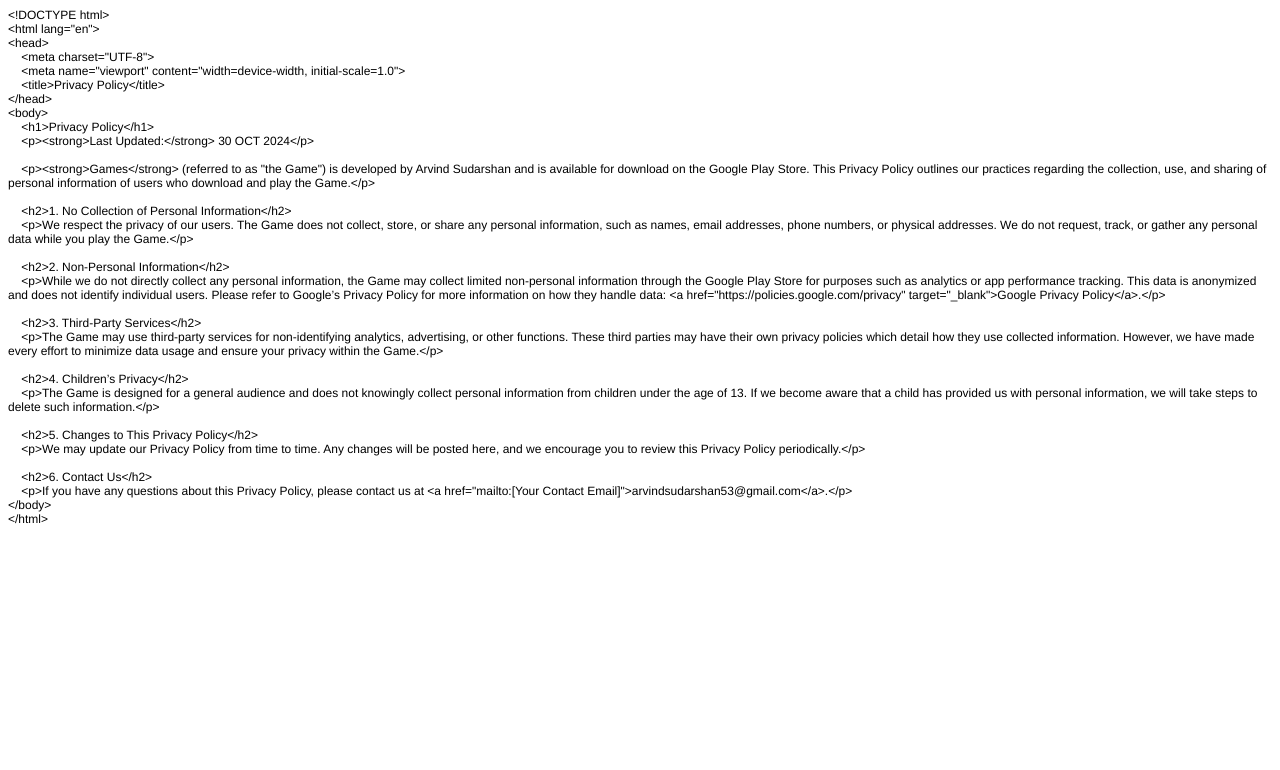
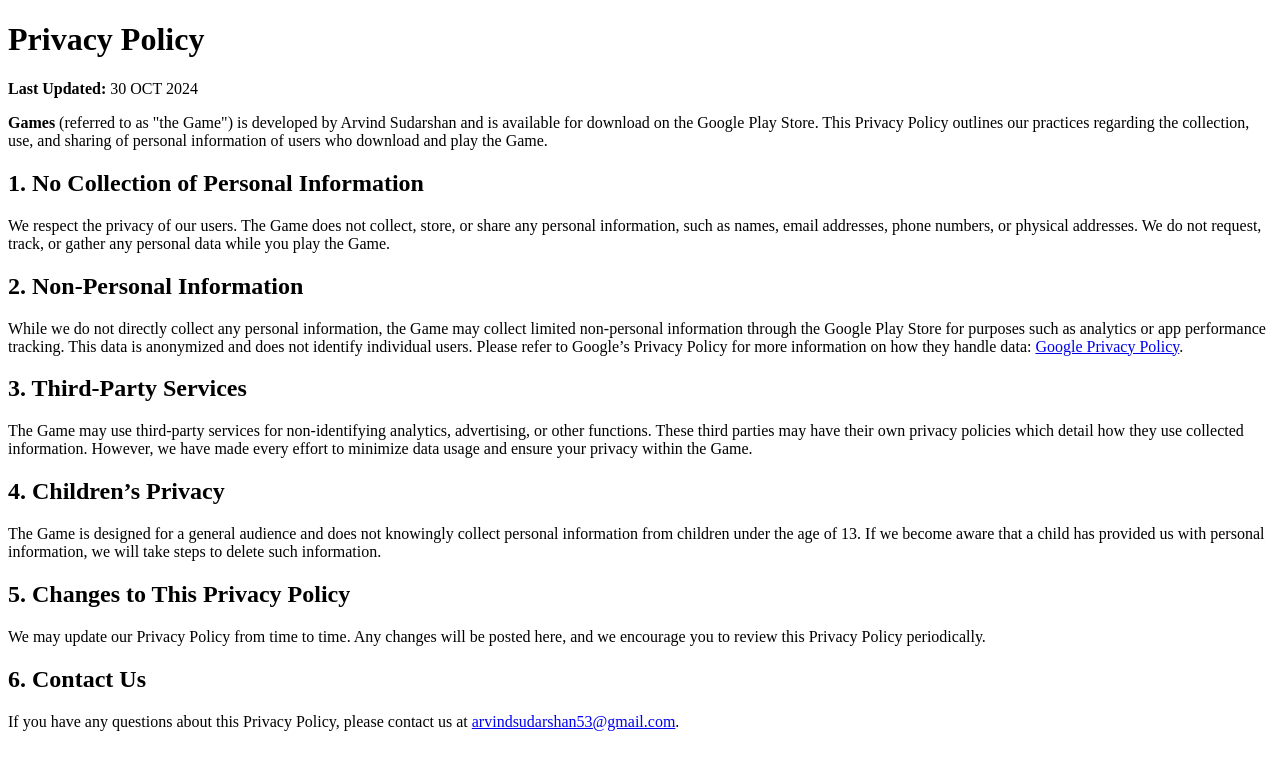
Before and after one commit to arvindsudarshan53/privacypolicy, a plain HTML site: page index.html in a window 1280 px wide. Drawn offline with Linux system fonts and the light colour scheme.

Commit message:
Update index.html

```diff
--- a/index.html
+++ b/index.html
@@ -1,48 +1,63 @@
-<!DOCTYPE html PUBLIC "-//W3C//DTD HTML 4.01//EN" "http://www.w3.org/TR/html4/strict.dtd">
-<html>
+<!DOCTYPE html>
+
+<html lang="en">
+
 <head>
-  <meta http-equiv="Content-Type" content="text/html; charset=utf-8">
-  <meta http-equiv="Content-Style-Type" content="text/css">
-  <title></title>
-  <meta name="Generator" content="Cocoa HTML Writer">
-  <meta name="CocoaVersion" content="2299.7">
-  <style type="text/css">
-    p.p1 {margin: 0.0px 0.0px 0.0px 0.0px; font: 12.0px Helvetica}
-    p.p2 {margin: 0.0px 0.0px 0.0px 0.0px; font: 12.0px Helvetica; min-height: 14.0px}
-  </style>
+
+    <meta charset="UTF-8">
+
+    <meta name="viewport" content="width=device-width, initial-scale=1.0">
+
+    <title>Privacy Policy</title>
+
 </head>
+
 <body>
-<p class="p1">&lt;!DOCTYPE html&gt;</p>
-<p class="p1">&lt;html lang="en"&gt;</p>
-<p class="p1">&lt;head&gt;</p>
-<p class="p1"><span class="Apple-converted-space">    </span>&lt;meta charset="UTF-8"&gt;</p>
-<p class="p1"><span class="Apple-converted-space">    </span>&lt;meta name="viewport" content="width=device-width, initial-scale=1.0"&gt;</p>
-<p class="p1"><span class="Apple-converted-space">    </span>&lt;title&gt;Privacy Policy&lt;/title&gt;</p>
-<p class="p1">&lt;/head&gt;</p>
-<p class="p1">&lt;body&gt;</p>
-<p class="p1"><span class="Apple-converted-space">    </span>&lt;h1&gt;Privacy Policy&lt;/h1&gt;</p>
-<p class="p1"><span class="Apple-converted-space">    </span>&lt;p&gt;&lt;strong&gt;Last Updated:&lt;/strong&gt; 30 OCT 2024&lt;/p&gt;</p>
-<p class="p2"><br></p>
-<p class="p1"><span class="Apple-converted-space">    </span>&lt;p&gt;&lt;strong&gt;Games&lt;/strong&gt; (referred to as "the Game") is developed by Arvind Sudarshan and is available for download on the Google Play Store. This Privacy Policy outlines our practices regarding the collection, use, and sharing of personal information of users who download and play the Game.&lt;/p&gt;</p>
-<p class="p2"><br></p>
-<p class="p1"><span class="Apple-converted-space">    </span>&lt;h2&gt;1. No Collection of Personal Information&lt;/h2&gt;</p>
-<p class="p1"><span class="Apple-converted-space">    </span>&lt;p&gt;We respect the privacy of our users. The Game does not collect, store, or share any personal information, such as names, email addresses, phone numbers, or physical addresses. We do not request, track, or gather any personal data while you play the Game.&lt;/p&gt;</p>
-<p class="p2"><br></p>
-<p class="p1"><span class="Apple-converted-space">    </span>&lt;h2&gt;2. Non-Personal Information&lt;/h2&gt;</p>
-<p class="p1"><span class="Apple-converted-space">    </span>&lt;p&gt;While we do not directly collect any personal information, the Game may collect limited non-personal information through the Google Play Store for purposes such as analytics or app performance tracking. This data is anonymized and does not identify individual users. Please refer to Google’s Privacy Policy for more information on how they handle data: &lt;a href="https://policies.google.com/privacy" target="_blank"&gt;Google Privacy Policy&lt;/a&gt;.&lt;/p&gt;</p>
-<p class="p2"><br></p>
-<p class="p1"><span class="Apple-converted-space">    </span>&lt;h2&gt;3. Third-Party Services&lt;/h2&gt;</p>
-<p class="p1"><span class="Apple-converted-space">    </span>&lt;p&gt;The Game may use third-party services for non-identifying analytics, advertising, or other functions. These third parties may have their own privacy policies which detail how they use collected information. However, we have made every effort to minimize data usage and ensure your privacy within the Game.&lt;/p&gt;</p>
-<p class="p2"><br></p>
-<p class="p1"><span class="Apple-converted-space">    </span>&lt;h2&gt;4. Children’s Privacy&lt;/h2&gt;</p>
-<p class="p1"><span class="Apple-converted-space">    </span>&lt;p&gt;The Game is designed for a general audience and does not knowingly collect personal information from children under the age of 13. If we become aware that a child has provided us with personal information, we will take steps to delete such information.&lt;/p&gt;</p>
-<p class="p2"><br></p>
-<p class="p1"><span class="Apple-converted-space">    </span>&lt;h2&gt;5. Changes to This Privacy Policy&lt;/h2&gt;</p>
-<p class="p1"><span class="Apple-converted-space">    </span>&lt;p&gt;We may update our Privacy Policy from time to time. Any changes will be posted here, and we encourage you to review this Privacy Policy periodically.&lt;/p&gt;</p>
-<p class="p2"><br></p>
-<p class="p1"><span class="Apple-converted-space">    </span>&lt;h2&gt;6. Contact Us&lt;/h2&gt;</p>
-<p class="p1"><span class="Apple-converted-space">    </span>&lt;p&gt;If you have any questions about this Privacy Policy, please contact us at &lt;a href="mailto:[Your Contact Email]"&gt;arvindsudarshan53@gmail.com&lt;/a&gt;.&lt;/p&gt;</p>
-<p class="p1">&lt;/body&gt;</p>
-<p class="p1">&lt;/html&gt;</p>
+
+    <h1>Privacy Policy</h1>
+
+    <p><strong>Last Updated:</strong> 30 OCT 2024</p>
+
+
+
+    <p><strong>Games</strong> (referred to as "the Game") is developed by Arvind Sudarshan and is available for download on the Google Play Store. This Privacy Policy outlines our practices regarding the collection, use, and sharing of personal information of users who download and play the Game.</p>
+
+
+
+    <h2>1. No Collection of Personal Information</h2>
+
+    <p>We respect the privacy of our users. The Game does not collect, store, or share any personal information, such as names, email addresses, phone numbers, or physical addresses. We do not request, track, or gather any personal data while you play the Game.</p>
+
+
+
+    <h2>2. Non-Personal Information</h2>
+
+    <p>While we do not directly collect any personal information, the Game may collect limited non-personal information through the Google Play Store for purposes such as analytics or app performance tracking. This data is anonymized and does not identify individual users. Please refer to Google’s Privacy Policy for more information on how they handle data: <a href="https://policies.google.com/privacy" target="_blank">Google Privacy Policy</a>.</p>
+
+
+
+    <h2>3. Third-Party Services</h2>
+
+    <p>The Game may use third-party services for non-identifying analytics, advertising, or other functions. These third parties may have their own privacy policies which detail how they use collected information. However, we have made every effort to minimize data usage and ensure your privacy within the Game.</p>
+
+
+
+    <h2>4. Children’s Privacy</h2>
+
+    <p>The Game is designed for a general audience and does not knowingly collect personal information from children under the age of 13. If we become aware that a child has provided us with personal information, we will take steps to delete such information.</p>
+
+
+
+    <h2>5. Changes to This Privacy Policy</h2>
+
+    <p>We may update our Privacy Policy from time to time. Any changes will be posted here, and we encourage you to review this Privacy Policy periodically.</p>
+
+
+
+    <h2>6. Contact Us</h2>
+
+    <p>If you have any questions about this Privacy Policy, please contact us at <a href="mailto:[Your Contact Email]">arvindsudarshan53@gmail.com</a>.</p>
+
 </body>
+
 </html>
```
